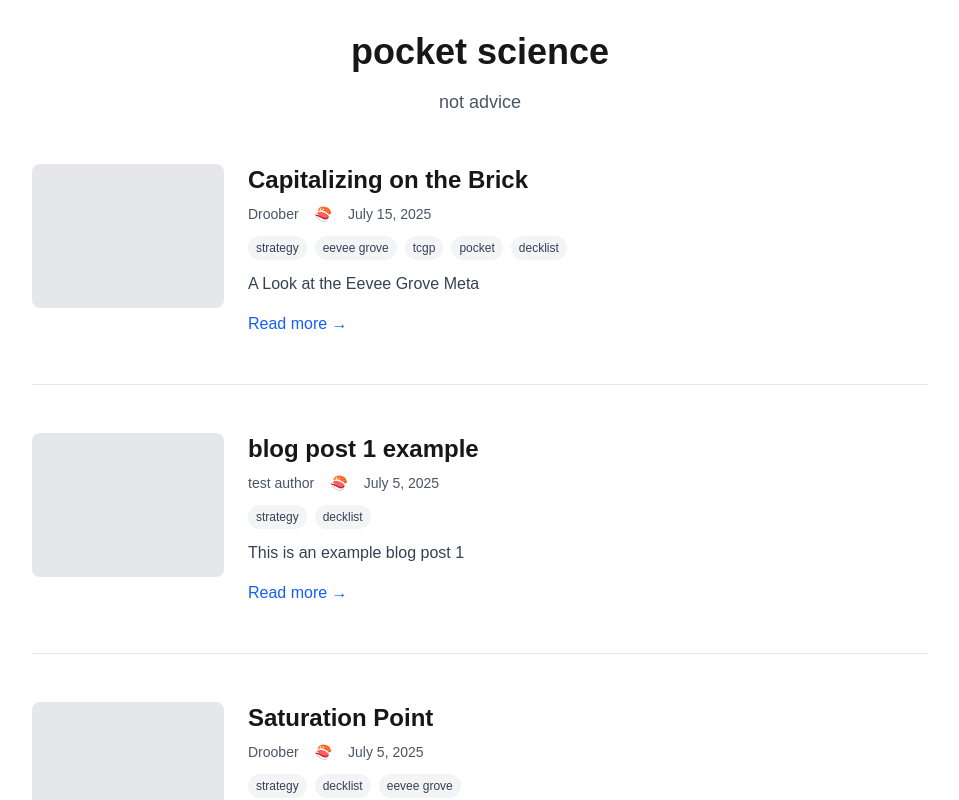
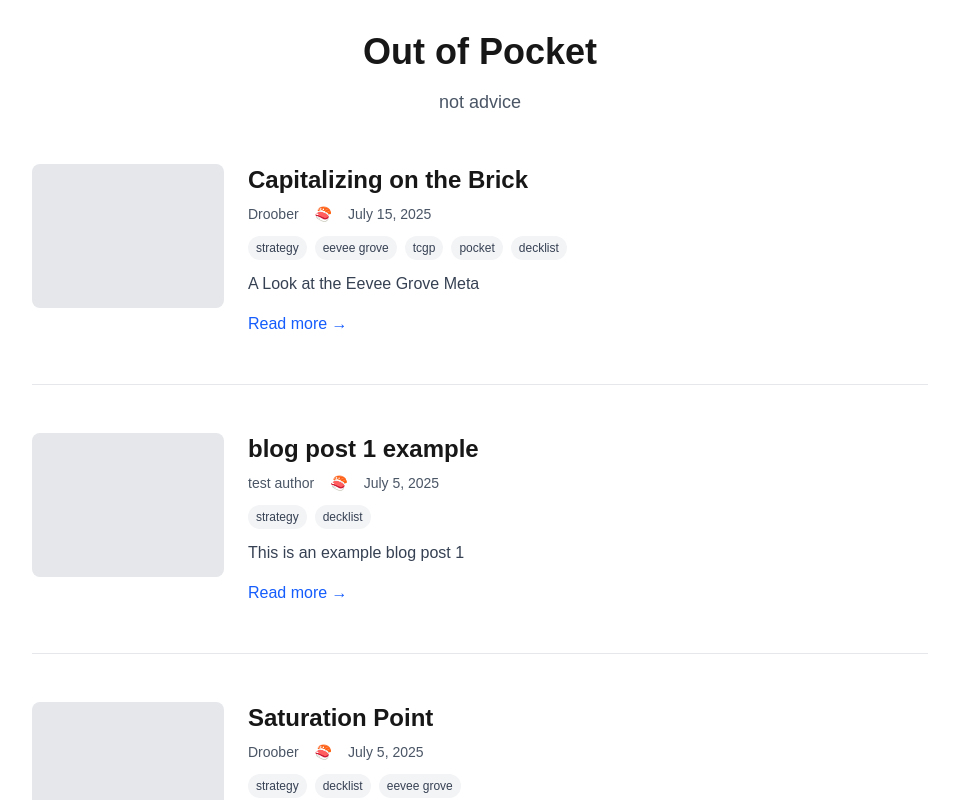
Before and after one commit to jarrensj/pocket-blog, a Next.js app: page / in a window 1280 px wide. Shown: the top 800 px of the page, without its empty margins (160-1119 px from the left). Built offline with nearby package versions, Linux system fonts and the light colour scheme.

Commit message:
Rebrand blog from 'Pocket Science' to 'Out of Pocket'

```diff
--- a/app/blog/[slug]/page.tsx
+++ b/app/blog/[slug]/page.tsx
@@ -108,7 +108,7 @@ export async function generateMetadata({ params }: BlogPostPageProps): Promise<M
   }
 
   const metadata: Metadata = {
-    title: `${post.title} | pocket science`,
+    title: `${post.title} | Out of Pocket`,
     description: post.description,
     keywords: post.tags,
   }
--- a/app/layout.tsx
+++ b/app/layout.tsx
@@ -13,8 +13,8 @@ const geistMono = Geist_Mono({
 });
 
 export const metadata: Metadata = {
-  title: "pocket science",
-  description: "pocket science",
+  title: "Out of Pocket",
+  description: "Out of Pocket",
 };
 
 export default function RootLayout({
--- a/app/page.tsx
+++ b/app/page.tsx
@@ -9,7 +9,7 @@ export default async function Home() {
     <div className="min-h-screen p-8">
       <div className="container mx-auto max-w-4xl">
         <header className="text-center mb-12">
-          <h1 className="text-4xl font-bold mb-4">pocket science</h1>
+          <h1 className="text-4xl font-bold mb-4">Out of Pocket</h1>
           <p className="text-lg text-gray-600 dark:text-gray-400">not advice</p>
         </header>
         <main>
```
Also changed, not shown: content/posts/saturation-point.mdx (line endings or trailing spaces).
